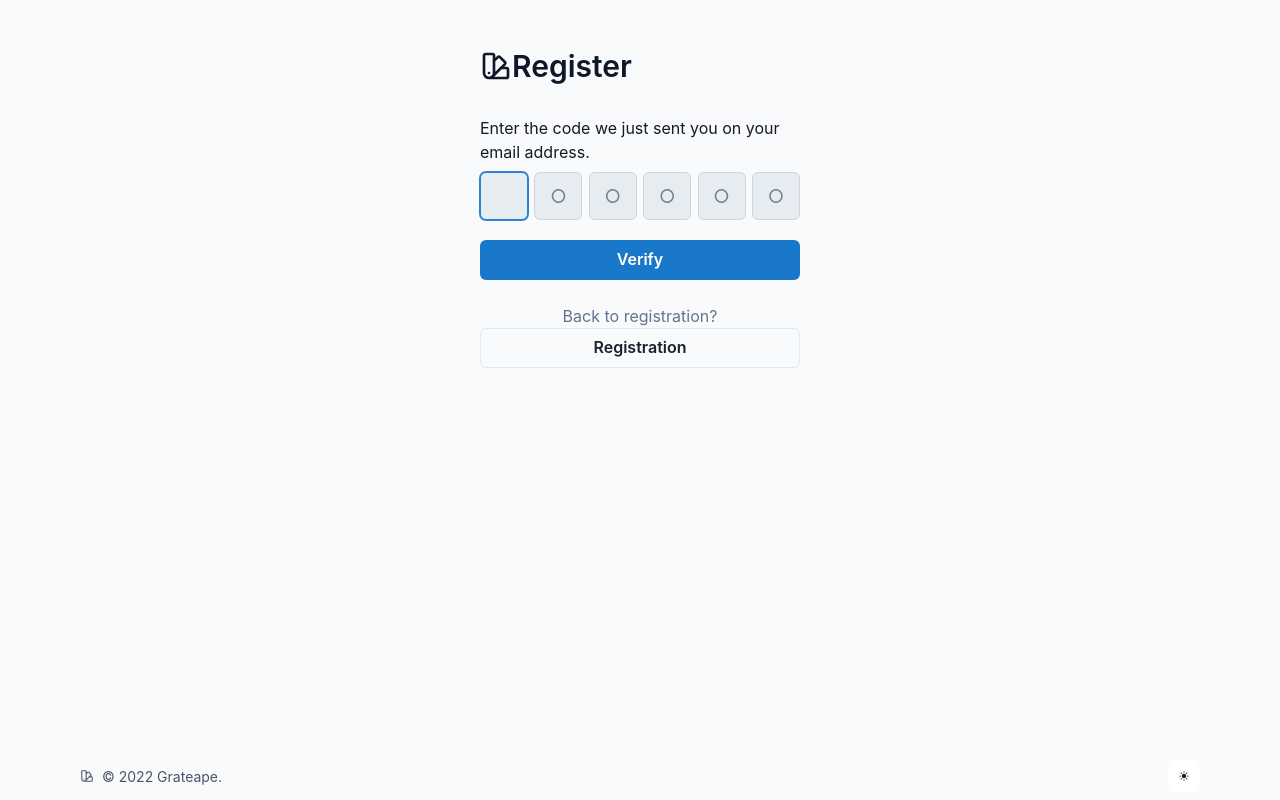
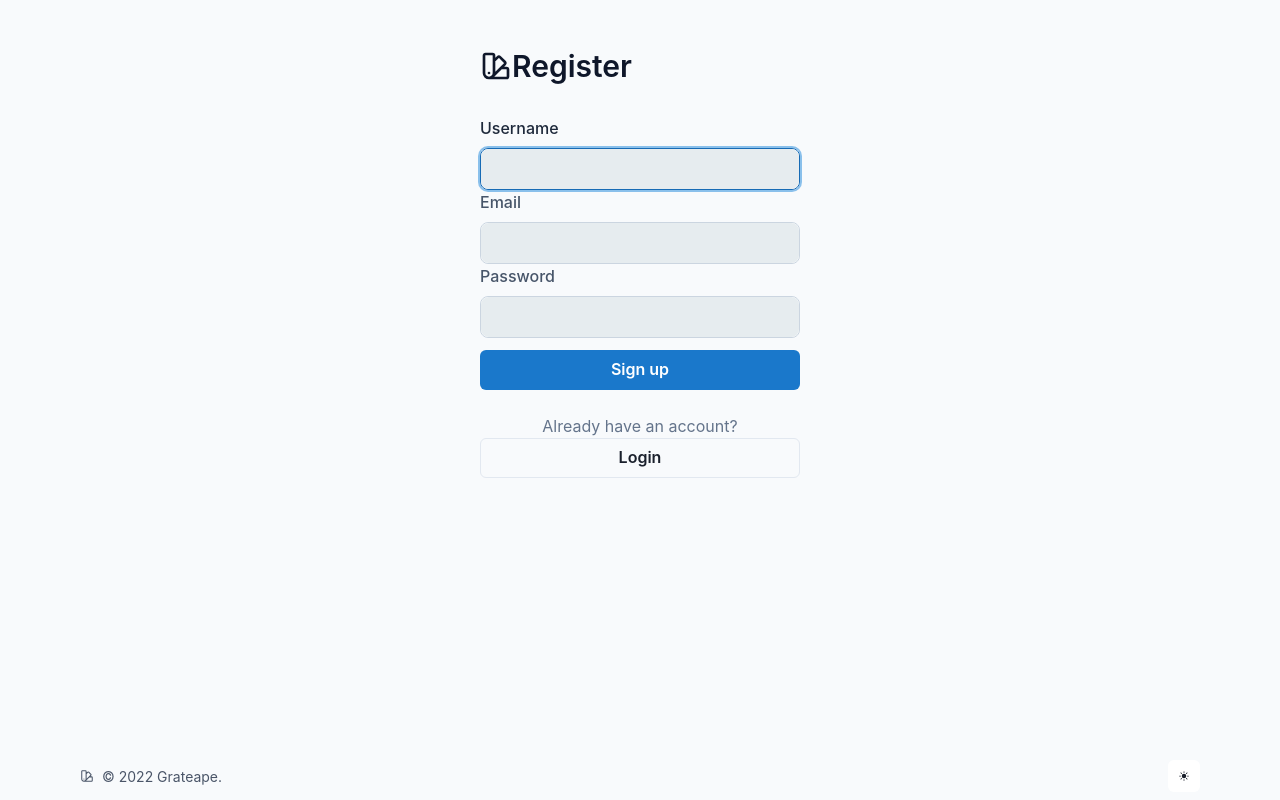
Before and after one commit to reiver/littleape, a Next.js app: page /auth/register in a window 1280 px wide. Built offline with nearby package versions, Linux system fonts and the light colour scheme; no server answers; what ohmyfetch would draw is missing.

Commit message:
fix: registration default state

```diff
--- a/pages/auth/register/index.tsx
+++ b/pages/auth/register/index.tsx
@@ -223,7 +223,7 @@ const VerifyRegistration: FC<{
 };
 
 const Register: FC = () => {
-  const [email, setEmail] = useState<string | undefined>("12");
+  const [email, setEmail] = useState<string | undefined>(undefined);
   const toast = useToast();
   const onRegister = (code, email) => {
     setEmail(email);
```
